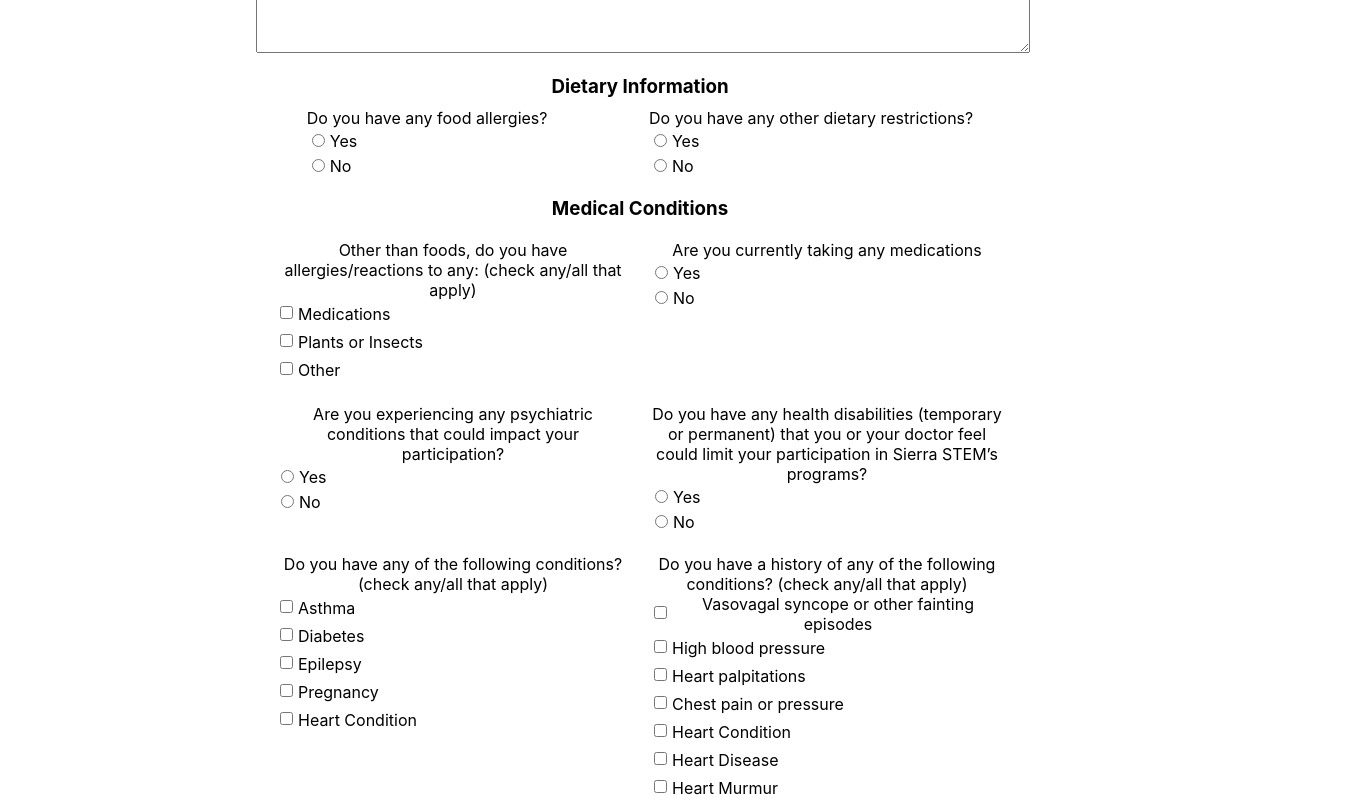
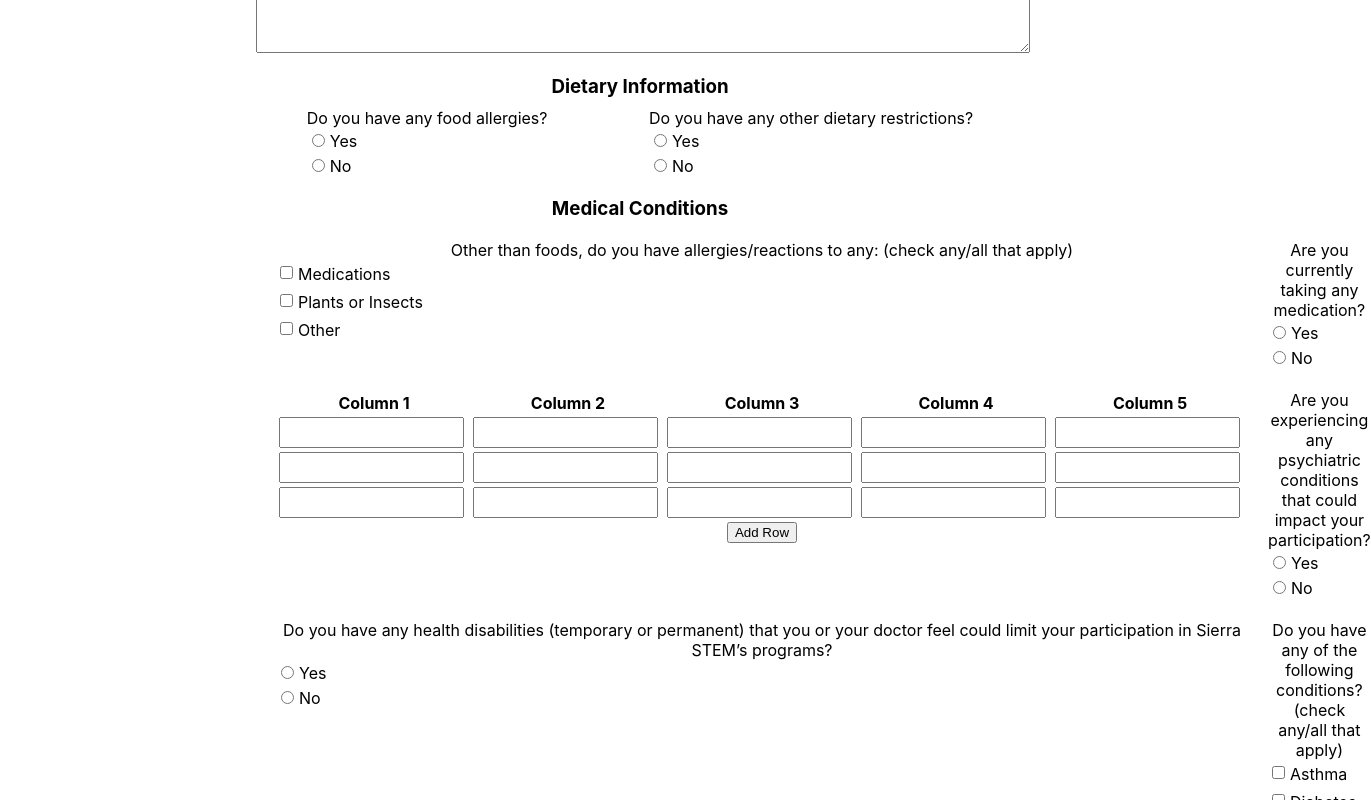
Before and after one commit to alinachen8/sierra-stem, a React (Create React App) app in the folder ss_waiver_app/: page / in a window 1280 px wide. Shown: the part 584-1384 px from the top of the page, 1371 px wide, since content can reach past the window. Built offline with nearby package versions, Linux system fonts and the light colour scheme.

Commit message:
implemented a simple table component

```diff
--- /dev/null
+++ b/ss_waiver_app/src/components/TableInput.js
@@ -0,0 +1,59 @@
+import React, { useState } from "react";
+
+const TableComponent = () => {
+    // Initial table data with header and empty rows
+    const initialTableData = {
+      header: ["Column 1", "Column 2", "Column 3", "Column 4", "Column 5"],
+      rows: [["", "", "", "", ""], ["", "", "", "", ""], ["", "", "", "", ""]],
+    };
+
+    const [tableData, setTableData] = useState(initialTableData);
+    const [rowCount, setRowCount] = useState(3);
+
+    const handleAddRow = () => {
+      setTableData({
+        ...tableData,
+        rows: [...tableData.rows, ["", "", "", "", ""]],
+      });
+      setRowCount((prevRowCount) => prevRowCount + 1);
+    };
+
+    return (
+      <div>
+        <table>
+          <thead>
+            <tr>
+              {tableData.header.map((headerCell, index) => (
+                <th key={index}>{headerCell}</th>
+              ))}
+            </tr>
+          </thead>
+          <tbody>
+            {tableData.rows.map((row, rowIndex) => (
+              <tr key={rowIndex}>
+                {row.map((cell, cellIndex) => (
+                  <td key={cellIndex}>
+                    <input
+                      type="text"
+                      value={cell}
+                      onChange={(e) => {
+                        const updatedRows = [...tableData.rows];
+                        updatedRows[rowIndex][cellIndex] = e.target.value;
+                        setTableData({
+                          ...tableData,
+                          rows: updatedRows,
+                        });
+                      }}
+                    />
+                  </td>
+                ))}
+              </tr>
+            ))}
+          </tbody>
+        </table>
+        <button onClick={handleAddRow}>Add Row</button>
+      </div>
+    );
+  };
+
+  export default TableComponent;
--- a/ss_waiver_app/src/components/WaiverForm.js
+++ b/ss_waiver_app/src/components/WaiverForm.js
@@ -5,6 +5,7 @@ import TextareaInput from "./TextareaInput";
 import RadioInput from "./RadioInput";
 import CheckboxInput from "./CheckboxInput";
 import CustomSelect from "./SelectInput";
+import TableInput from "./TableInput";
 
 const onSubmit = async (values, actions) => {
     console.log("pressed submit")
@@ -175,10 +176,12 @@ const WaiverForm = () => {
                             />
 
                             <RadioInput
-                                label="Are you currently taking any medications"
+                                label="Are you currently taking any medication?"
                                 name="medications"
                                 className="medications-input"
                             />
+
+                            <TableInput />
 
                             <RadioInput
                                 label="Are you experiencing any psychiatric conditions that could impact your participation?"
--- a/ss_waiver_app/src/schemas/index.js
+++ b/ss_waiver_app/src/schemas/index.js
@@ -17,7 +17,7 @@ export const formSchema = yup.object().shape({
     pronounsDetails: yup
         .string()
         .when('pronouns', {
-            is: (pronouns) => pronouns.value && pronouns.value === "other",
+            is: (pronouns) => pronouns && pronouns.value === "other",
             then: yup.string().required("Required")
         }),
     heightFeet: yup
```
